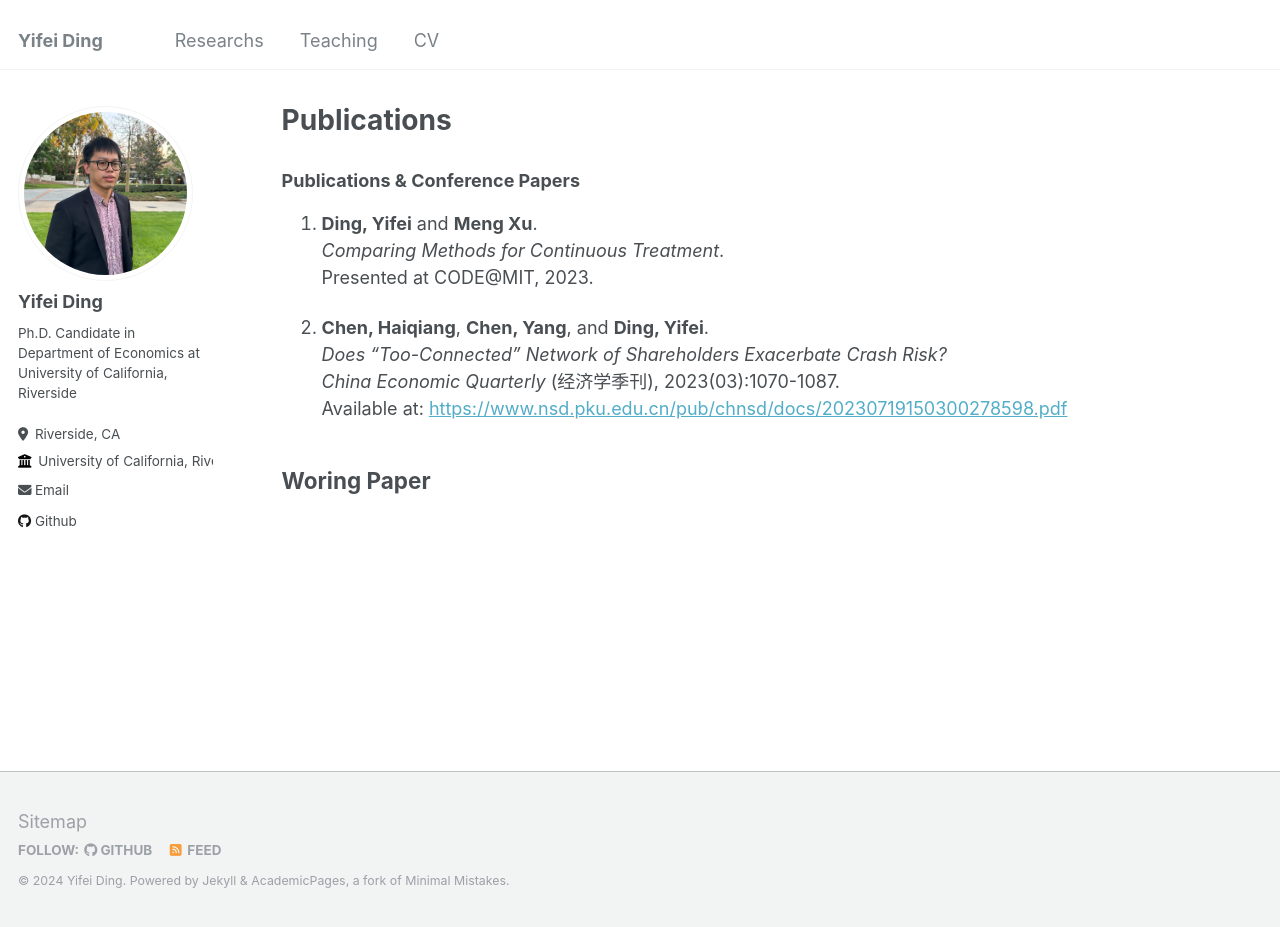
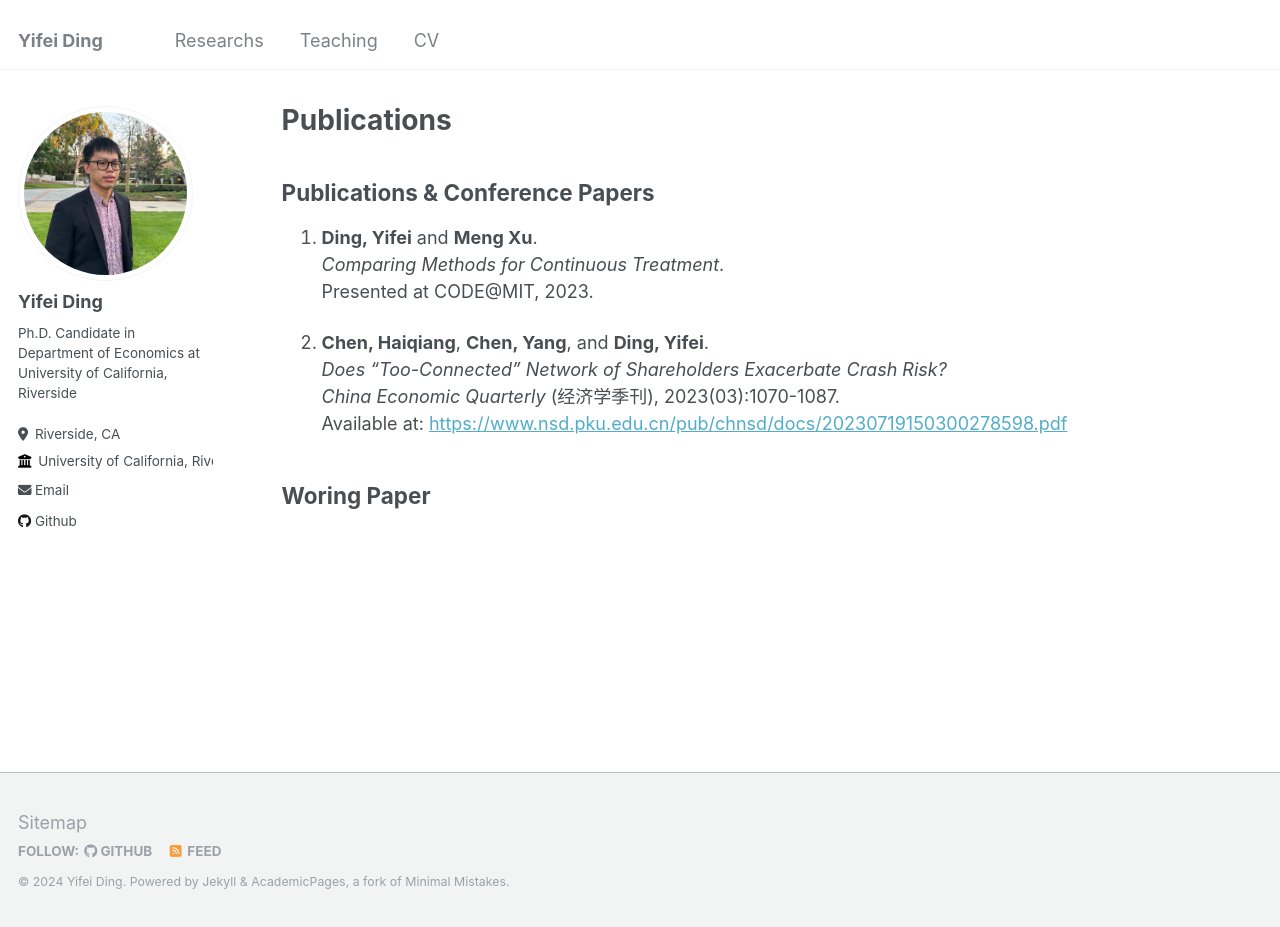
Before and after one commit to YifeiDing-UCR/YifeiDing-UCR.github.io, a Jekyll site: the page built from _pages/publications.md, in a window 1280 px wide and 927 px high. Built offline with Jekyll 4.4.1, drawn with Linux system fonts in a browser that asks for light colours.

```diff
--- a/_pages/publications.md
+++ b/_pages/publications.md
@@ -5,7 +5,7 @@ permalink: /publications/
 author_profile: true
 ---
 
-### Publications & Conference Papers
+## Publications & Conference Papers
 
 1. **Ding, Yifei** and **Meng Xu**.
    *Comparing Methods for Continuous Treatment*.
```
